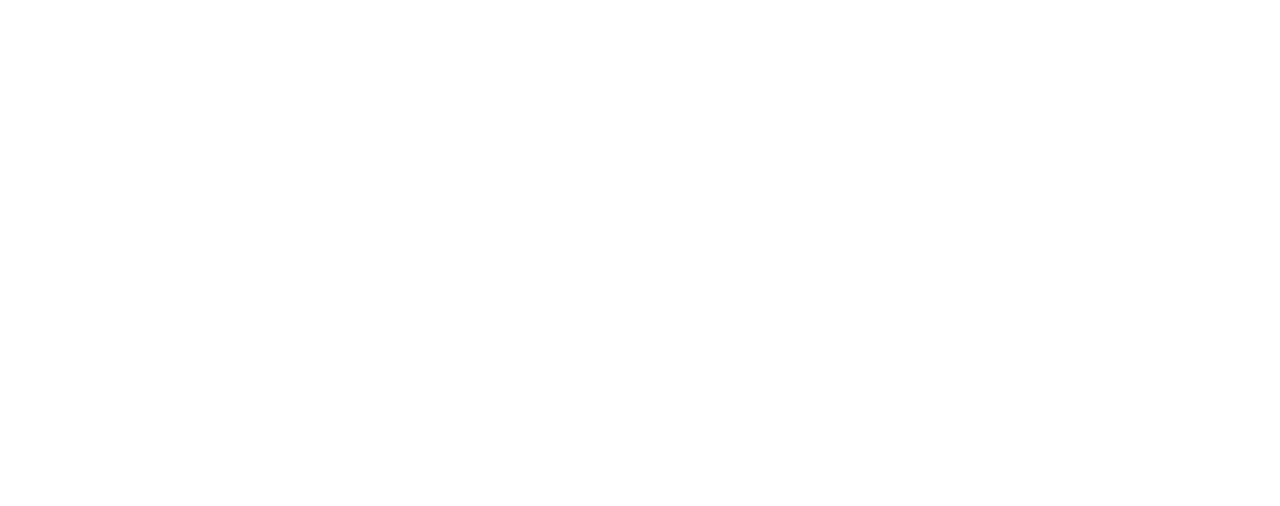
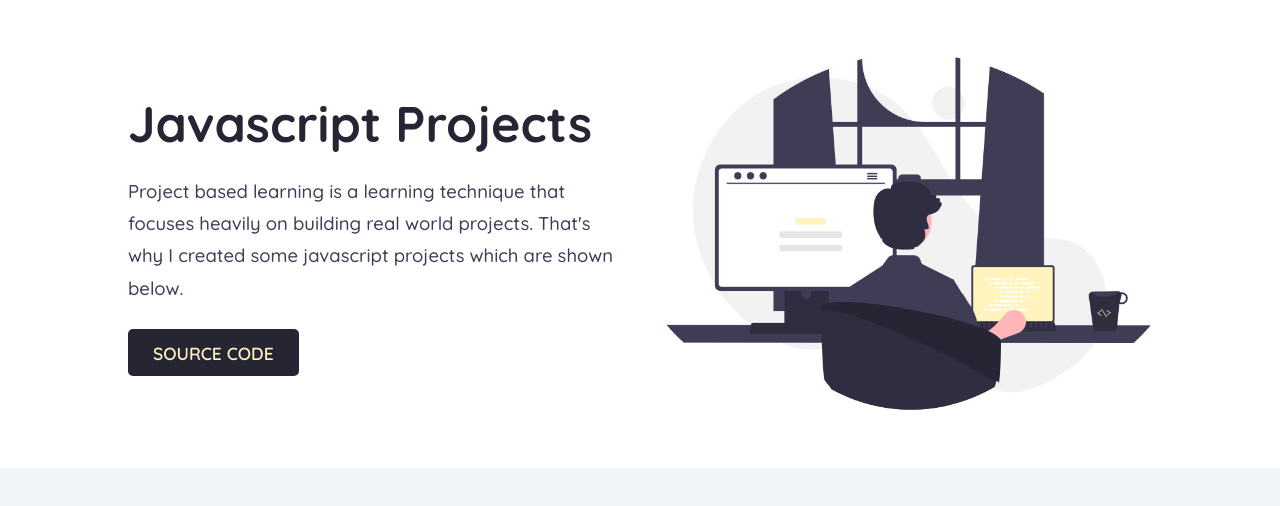
Before and after one commit to wbilashee/js-projects, a plain HTML site: page index.html in a window 1280 px wide. Drawn offline with Linux system fonts and the light colour scheme.

Commit message:
header done

```diff
--- a/index.html
+++ b/index.html
@@ -4,8 +4,32 @@
     <meta charset="UTF-8" />
     <meta http-equiv="X-UA-Compatible" content="IE=edge" />
     <meta name="viewport" content="width=device-width, initial-scale=1.0" />
-    <link rel="stylesheet" href="./style.css">
+    <link rel="shortcut icon" href="./assets/favicon.png" type="image/x-icon" />
+    <link rel="stylesheet" href="./styles/global.css" />
+    <link rel="stylesheet" href="./styles/styles.css" />
     <title>JavaScript Projects</title>
   </head>
-  <body></body>
+  <body>
+    <header>
+      <div class="header-wrapper">
+        <div class="header-text">
+          <h1>Javascript Projects</h1>
+          <p>
+            Project based learning is a learning technique that focuses heavily
+            on building real world projects. That's why I created some
+            javascript projects which are shown below.
+          </p>
+          <a
+            href="https://github.com/wbilashee/js-projects"
+            class="btn header-btn"
+            target="_blank"
+            >Source Code</a
+          >
+        </div>
+        <div class="header-image">
+          <img src="./assets/tiles/programmer.png" alt="programmer" />
+        </div>
+      </div>
+    </header>
+  </body>
 </html>
--- a/styles/global.css
+++ b/styles/global.css
@@ -25,6 +25,10 @@ body {
   font-family: "Quicksand", sans-serif;
 }
 
+a {
+  text-decoration: none;
+}
+
 .btn {
   outline: 0;
   cursor: pointer;
--- a/styles/styles.css
+++ b/styles/styles.css
@@ -0,0 +1,68 @@
+body {
+  color: #262534;
+  background: #f1f5f8;
+}
+
+header {
+  background: white;
+}
+
+.header-wrapper {
+  width: 80vw;
+  margin: auto;
+  display: grid;
+  column-gap: 5rem;
+  padding: 5rem 0;
+  align-items: center;
+  grid-template-columns: 1fr 1fr;
+}
+
+.header-text h1 {
+  font-size: 5rem;
+}
+
+.header-text p {
+  color: #3f3d56;
+  font-weight: 500;
+  line-height: 1.75;
+  font-size: 1.85rem;
+  margin: 2rem 0 2.5rem;
+}
+
+.header-btn {
+  border: 0;
+  color: #fff3be;
+  font-weight: 600;
+  font-size: 1.75rem;
+  display: inline-block;
+  background: #262534;
+  padding: 1.25rem 2.5rem;
+  text-transform: uppercase;
+}
+
+.header-btn:hover {
+  opacity: 0.75;
+}
+
+.header-image img {
+  width: 100%;
+  height: 100%;
+  object-fit: cover;
+}
+
+@media screen and (max-width: 992px) {
+  .header-wrapper {
+    place-items: center;
+    grid-template-columns: 1fr;
+  }
+
+  .header-image {
+    display: none;
+  }
+}
+
+@media screen and (max-width: 580px) {
+  .header-text h1 {
+    font-size: 4rem;
+  }
+}
```
Also changed, not shown: assets/tiles/programmer.png (added).
